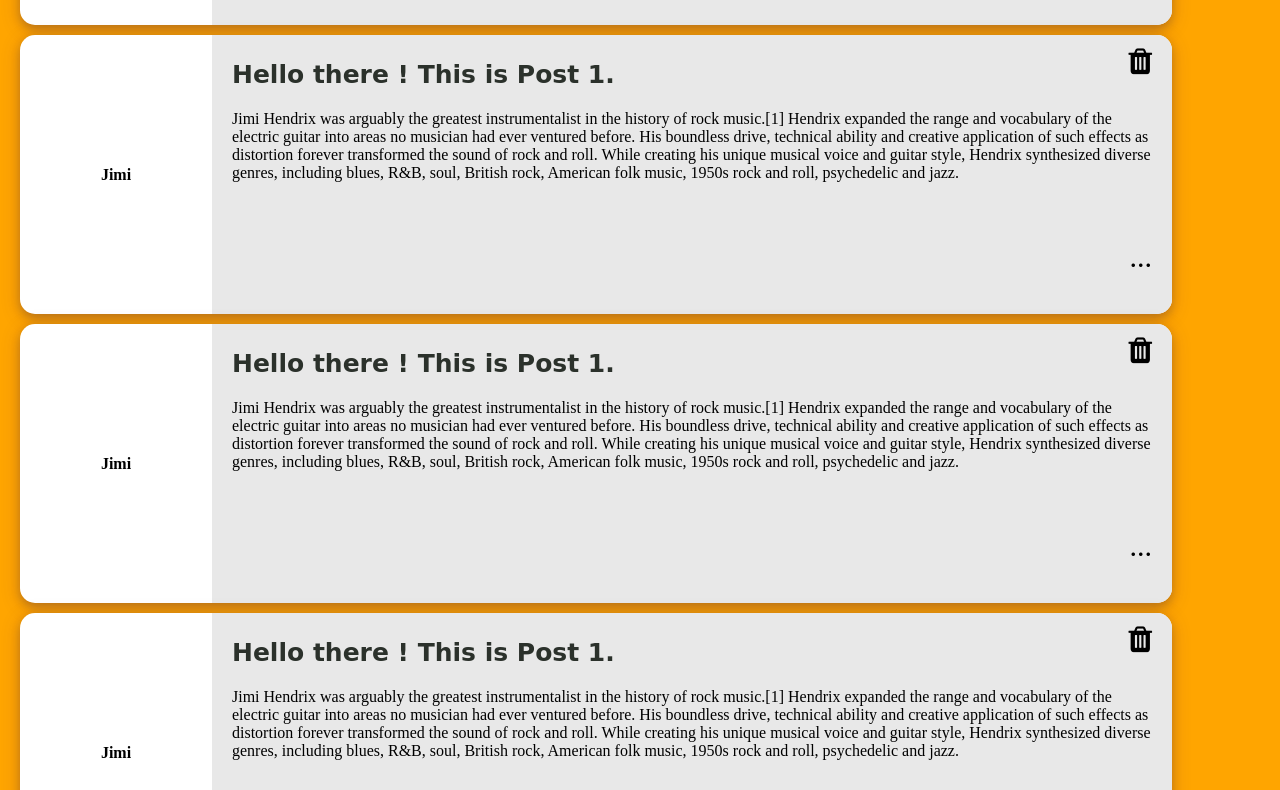
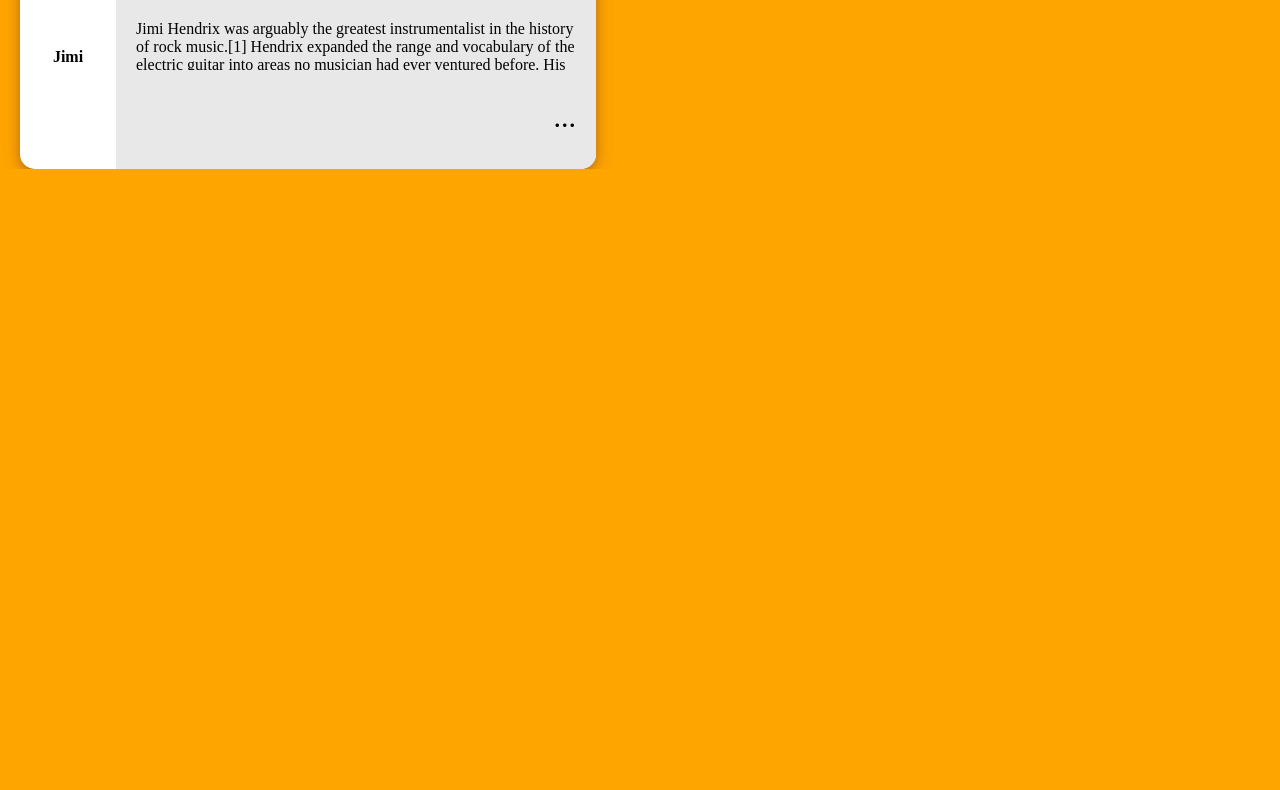
Before and after one commit to avas27/Blogging-Website, a plain HTML site: page Front-end-Graded-Project-1_blogging/html/bloglist.html in a window 1280 px wide. Shown: the part 653-1443 px from the top of the page. After the commit the page ends 822 px from the top, so only its background shows below. Drawn offline with Linux system fonts and the light colour scheme; a web font is replaced by a local one.

Commit message:
Now two posts on a single-line appears

```diff
--- a/Front-end-Graded-Project-1_blogging/css/bloglist.css
+++ b/Front-end-Graded-Project-1_blogging/css/bloglist.css
@@ -1,14 +1,14 @@
 .post{
     position: relative;
     top:100px;
-    width: 90%;
+    width: 45%;
     height: 20%;
     background: #fff;
     box-shadow:0 4px 10px 0 rgba(17, 4, 63, 0.2),0 4px 20px 0 rgba(79, 19, 97, 0.19);
     margin: 10px 10px 10px 20px;
     border-radius: 15px;
 }
-.post-left {
+.post-left{
         width: 15%;
         max-width: 15%;
         display: table-cell;
@@ -17,7 +17,7 @@
         font-weight: bold;
         color: #000;
 }
-.post-content {
+.post-content{
         width: 75%;
         display: table-cell;
         text-align: left;
@@ -33,21 +33,21 @@
     font-size: 25px;
     height: 25px;
     }
-.post-more {
+.post-more{
     float: right;
     cursor: pointer;
-    font-size: 18px;
     margin-right: 0 !important;
     padding-right: 0 !important;
-    padding-bottom: 10px;
+    padding-bottom:5px;
     font-size: 30px;
 }
 .post-desc{
-    height: 100px;
-    margin-bottom: 0 !important;
+    height: 50px;
+    margin-bottom:0 !important;
+    overflow:hidden;
 }
 
-body {
+body{
     height: 100%;
     width: 100%;
     position: relative;
@@ -56,10 +56,12 @@ body {
     background-color: orange;
     background-size: 2000% 2000%;
 }
-.allPostsContainer {
+.allPostsContainer{
     height: 100%;
     width: 100%;
-
+    display:flex;
+    flex-direction:row;
+    flex-wrap:wrap;
 }
 .trash{
     float: right;
```
Also changed, not shown: Front-end-Graded-Project-1_blogging/js/bloglist.js (+5 -3 lines).
